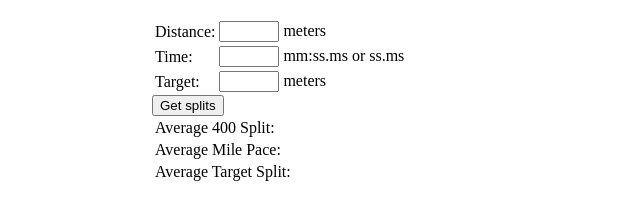
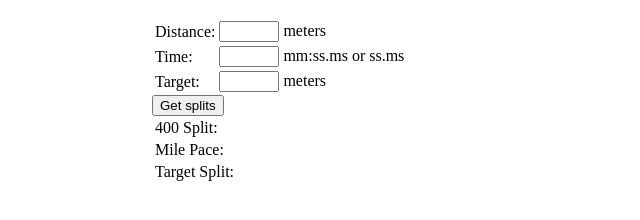
Before and after one commit to ReDead/SplitCalculator, a plain HTML site: page index.html in a window 1280 px wide. Shown: the part 40-260 px from the top of the page, without its empty margins (168-808 px from the left). Drawn offline with Linux system fonts and the light colour scheme.

Commit message:
Update index.html

```diff
--- a/index.html
+++ b/index.html
@@ -20,15 +20,15 @@
 	<button id="button">Get splits</button>
 	<table>
 		<tr>
-			<td>Average 400 Split: </td>
+			<td>400 Split: </td>
 			<td><output id="split400"></output></td>
 		</tr>
 		<tr>
-			<td>Average Mile Pace: </td>
+			<td>Mile Pace: </td>
 			<td><output id="milePace"></output></td>
 		</tr>
 		<tr>
-			<td>Average Target Split: </td>
+			<td>Target Split: </td>
 			<td><output id="targetPace"></output></td>
 		</tr>
 	</table>
```
